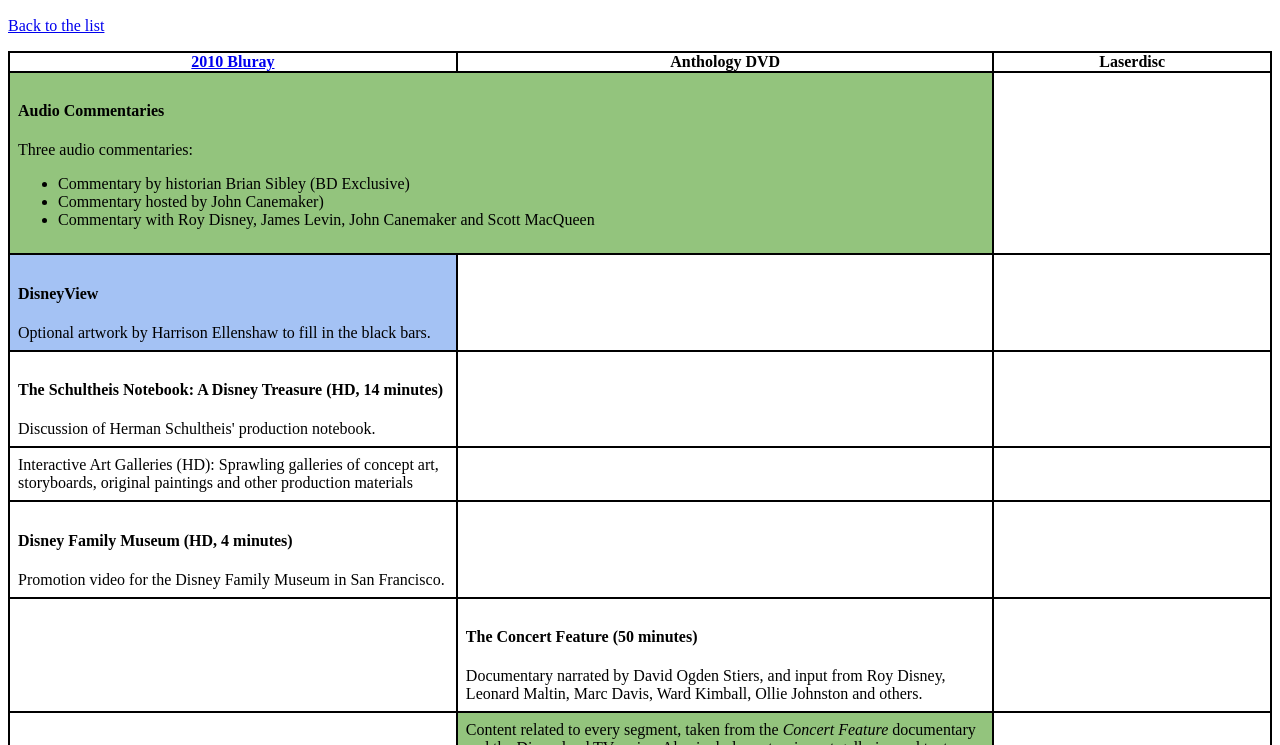
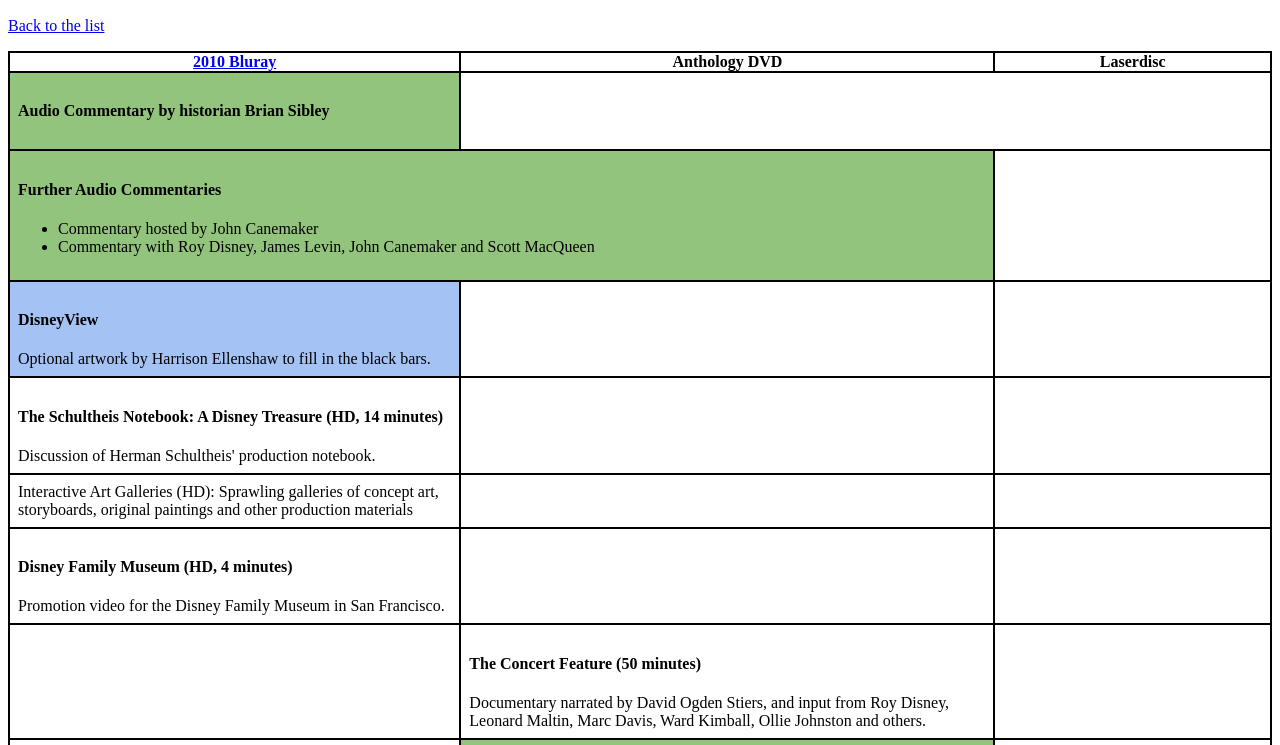
Before and after one commit to Club-32/Comparamatrix, a plain HTML site: page 03_fantasia.html in a window 1280 px wide. Shown: the part 50-795 px from the top of the page. Drawn offline with Linux system fonts and the light colour scheme.

Commit message:
Some remarks related to recent 4K transfers

```diff
--- a/03_fantasia.html
+++ b/03_fantasia.html
@@ -21,13 +21,19 @@
       </thead>
       <tbody>
         <tr>
+          <td class="green">
+            <h4>Audio Commentary by historian Brian Sibley</h4>
+          </td>
+          <td colspan="2">
+          </td>
+        </tr>
+        <tr>
           <td class="green" colspan=2>
             <h4>
-              Audio Commentaries
-            </h4>Three audio commentaries:
+              Further Audio Commentaries
+            </h4>
             <ul>
-              <li>Commentary by historian Brian Sibley (BD Exclusive)</li>
-              <li>Commentary hosted by John Canemaker)</li>
+              <li>Commentary hosted by John Canemaker</li>
               <li>Commentary with Roy Disney, James Levin, John Canemaker and Scott MacQueen</li>
             </ul>
           </td>
```
Also changed, not shown: 01_snow_white.html (+3 -1 lines), 02_pinocchio.html (+2 -1 lines), 12_cinderella.html (+16 -7 lines).
